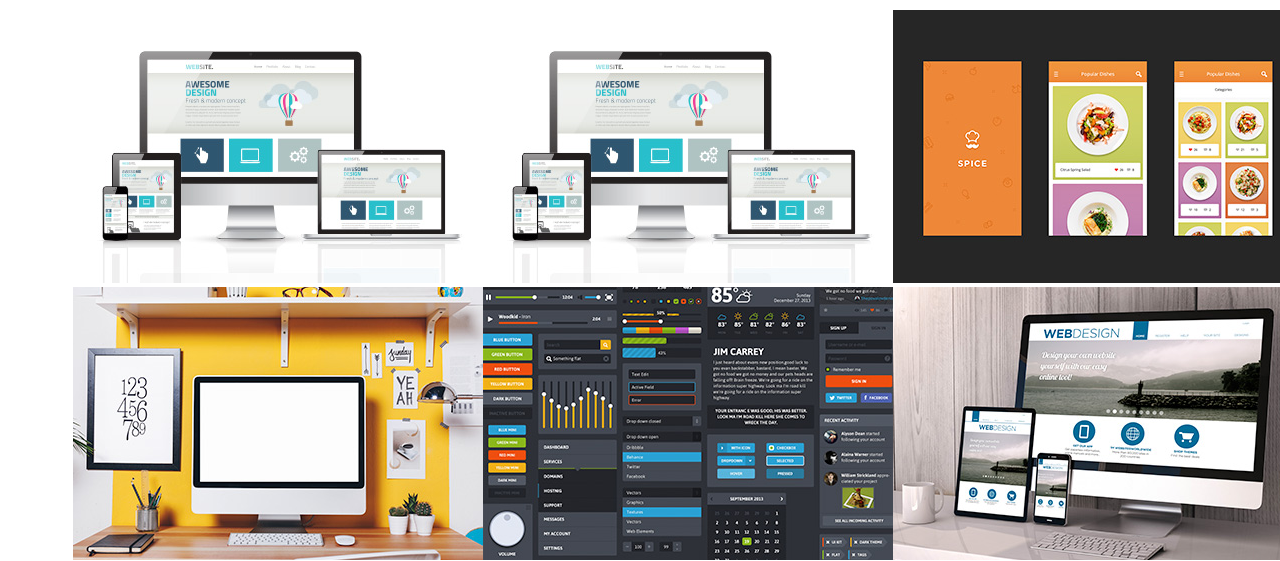
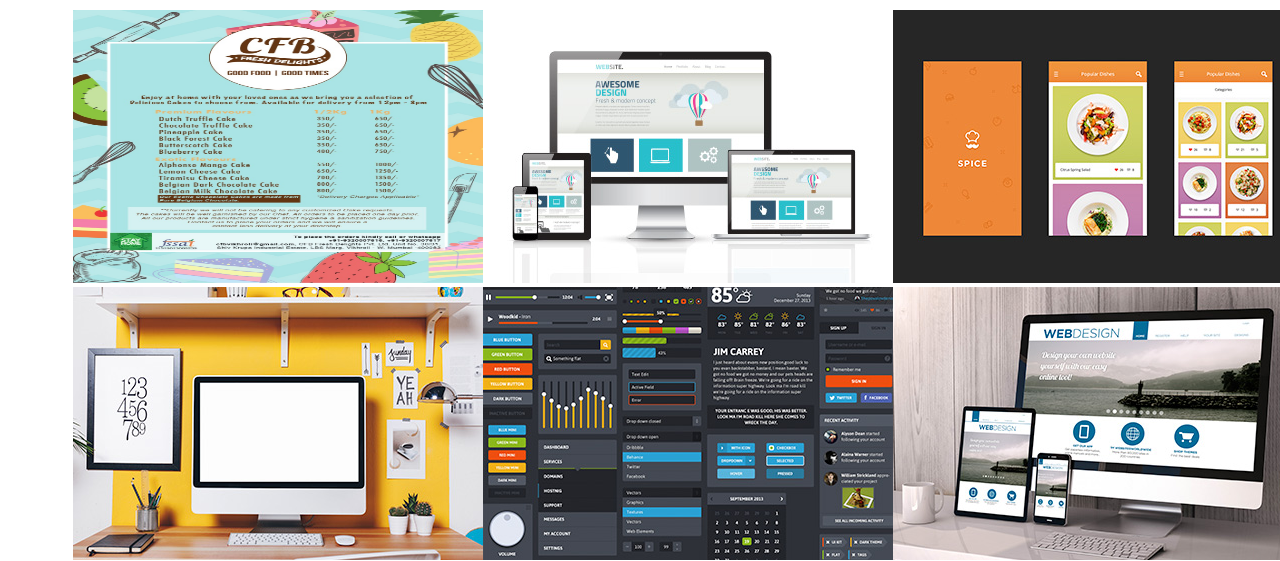
Before and after one commit to Atul0501/Bakery, a plain HTML site: page index.html in a window 1280 px wide. Shown: the part 141-702 px from the top of the page. Drawn offline with Linux system fonts and the light colour scheme.

Commit message:
Update index.html

```diff
--- a/index.html
+++ b/index.html
@@ -27,7 +27,7 @@
 
   </header>
   <main><div class="image-grid">
-        <div class="float-left" "col-lg" "col-tb" "col-mob"><a href="./Sec.html"><img src="./img/thumbnail2.jpg" alt="" width="410" height="273"/></a></div>
+        <div class="float-left" "col-lg" "col-tb" "col-mob"><a href="./Sec.html"><img src="./img/Img1.jpg" alt="" width="410" height="273"/></a></div>
 
 		<div class="float-left" "col-lg" "col-tb" "col-mob"><img src="./img/thumbnail2.jpg" alt="" width="410" height="273"  /></div>
 
```
